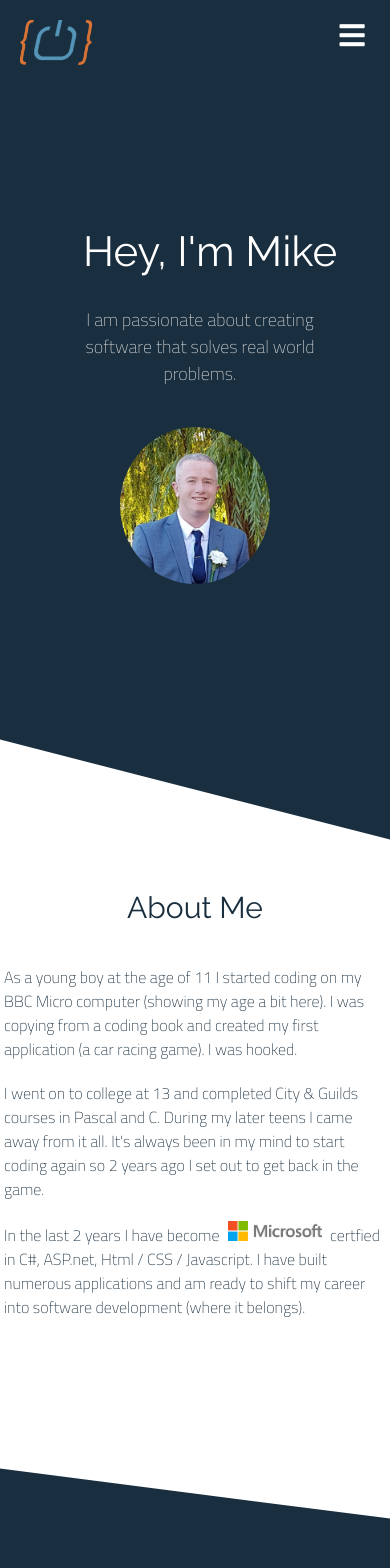
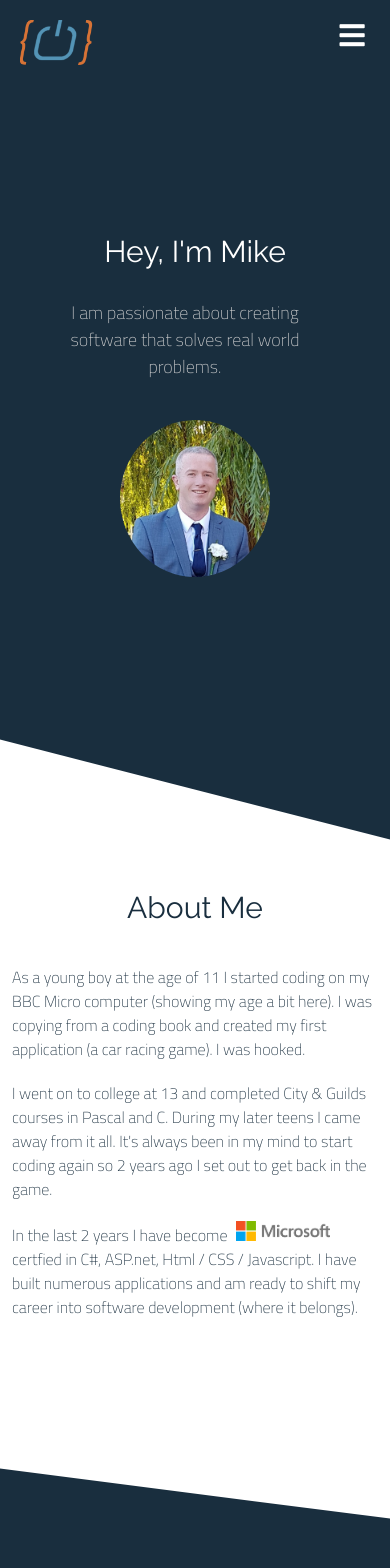
Before and after one commit to mikehulme6498/MyPortfolioV1, a React (Create React App) app: page / in a window 390 px wide. Shown: the top 1568 px of the page. Built offline with nearby package versions, Linux system fonts and the light colour scheme.

Commit message:
fixed mobile view css

```diff
--- a/src/Components/css/Page.css
+++ b/src/Components/css/Page.css
@@ -219,8 +219,8 @@ align-items: center;
 @media screen and (max-width:960px){
 
 .page-body-section{
-    padding-left:5px;
-    padding-right:5px;
+    padding-left:10px;
+    padding-right:10px;
 
 }
 
@@ -344,12 +344,6 @@ padding: 20px 30px 0;
                 width: 350px;
             }
 
-            .page-body-section{
-                padding-left: 2px;
-                padding-right: 2px;
-
-            }
-
             .heading-title{
                 font-size: 22px;
             }
--- a/src/Components/css/ProfileSection.css
+++ b/src/Components/css/ProfileSection.css
@@ -34,7 +34,7 @@ video{
 .profile-description{
     color:white;
     text-align: left;
-    padding-right:50px;
+    /* padding-right:50px; */
     animation: slowAppear 0.5s linear;
 }
 
@@ -139,7 +139,7 @@ clip-path: polygon(0 0, 100% 0, 100% calc(100% - 100px), 0 100%); clip left */
     .profile-description{
         text-align: left;
         padding-bottom: 30px;
-        padding-left: 30px;
+        /* padding-left: 30px; */
     }
 
 
@@ -200,11 +200,11 @@ clip-path: polygon(0 0, 100% 0, 100% calc(100% - 100px), 0 100%); clip left */
     .profile-description{
         text-align: center;
         padding-bottom: 30px;
-        padding-left: 30px;
+        /* padding-left: 30px; */
     }
 
     .profile-description .title{
-        /* font-size:48px; */
+
         text-align: center;
     }
 
@@ -224,7 +224,10 @@ clip-path: polygon(0 0, 100% 0, 100% calc(100% - 100px), 0 100%); clip left */
 
     .profile-description{
         padding-right: 0;
+    }
 
+    .profile-description .title{
+        font-size: 30px;
     }
 
 }
--- a/src/index.css
+++ b/src/index.css
@@ -1,13 +1,12 @@
 .body{
   min-width: 700px;
   width:100%;
+  background-color: white;
 }
 
 #root{
   width:100%;
   background-color: white;
-
-
 }
 
 /* font software - eras medium */
```
